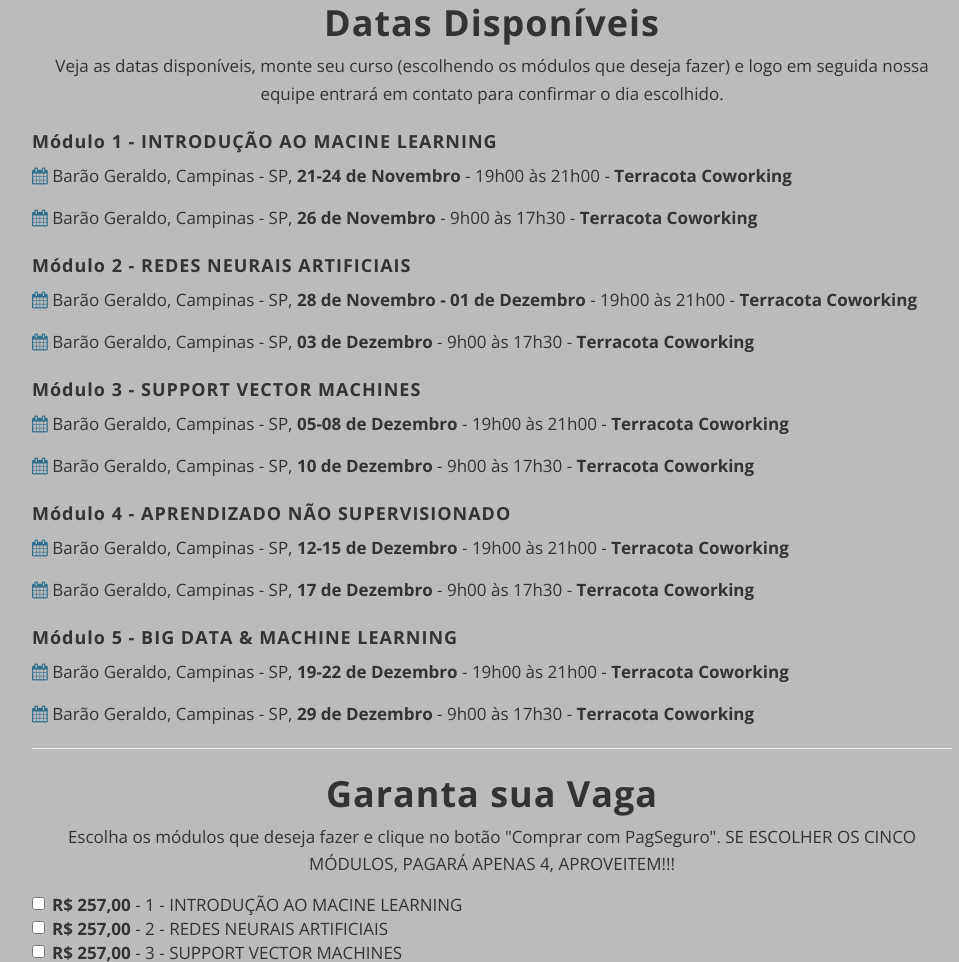
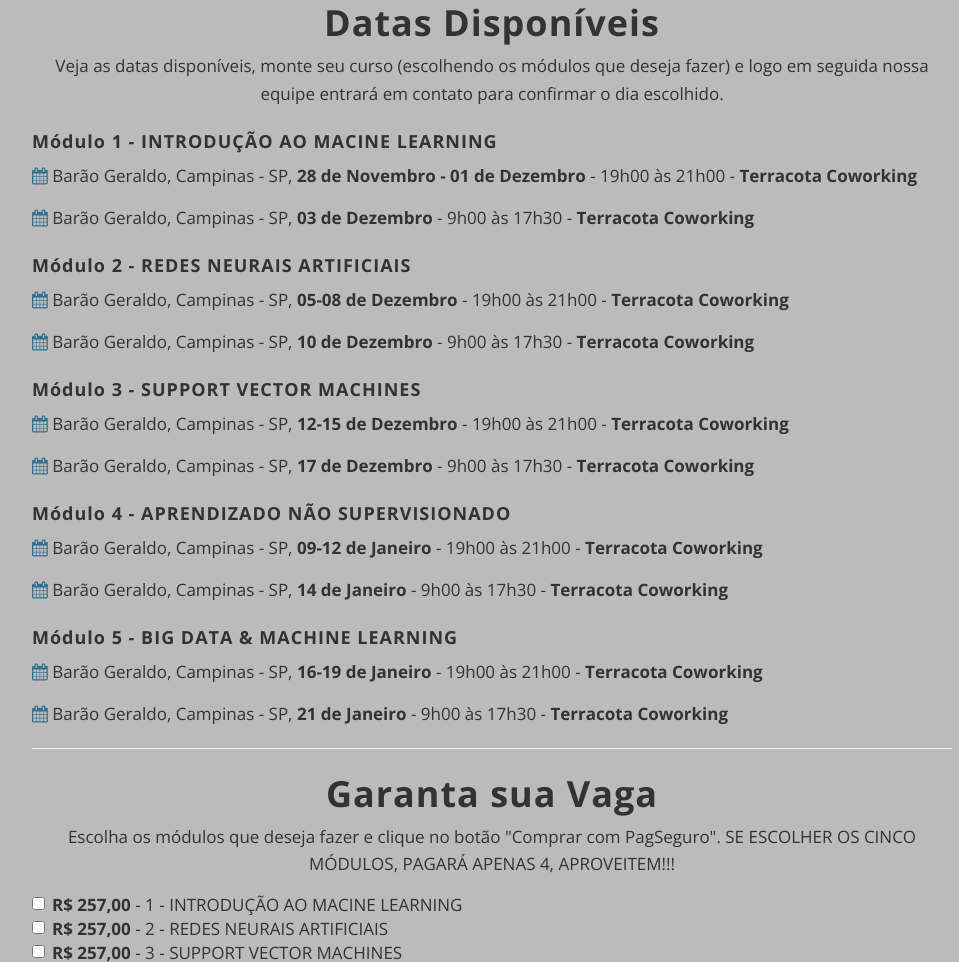
Before and after one commit to alephbit/alephbit.github.io, a website: page course-ml.html in a window 1280 px wide. Shown: the part 3956-4918 px from the top of the page, without its empty margins (148-1107 px from the left). Drawn offline with nearby package versions, Linux system fonts and the light colour scheme; some packages are replaced by stand-ins of ours; a script that the page names is missing.

Commit message:
Correcao datas dos módulos

```diff
--- a/course-ml.html
+++ b/course-ml.html
@@ -274,24 +274,24 @@
 
         <div class="text-left">
             <h4>Módulo 1 - INTRODUÇÃO AO MACINE LEARNING</h4>
-	    <p><i class="fa fa-calendar text-info" aria-hidden="true"></i> Barão Geraldo, Campinas - SP, <b>21-24 de Novembro</b> - 19h00 às 21h00 - <b>Terracota Coworking</b></p>
-	    <p><i class="fa fa-calendar text-info" aria-hidden="true"></i> Barão Geraldo, Campinas - SP, <b>26 de Novembro</b> - 9h00 às 17h30 - <b>Terracota Coworking</b></p>
-
-            <h4>Módulo 2 - REDES NEURAIS ARTIFICIAIS</h4>
 	    <p><i class="fa fa-calendar text-info" aria-hidden="true"></i> Barão Geraldo, Campinas - SP, <b>28 de Novembro - 01 de Dezembro</b> - 19h00 às 21h00 - <b>Terracota Coworking</b></p>
 	    <p><i class="fa fa-calendar text-info" aria-hidden="true"></i> Barão Geraldo, Campinas - SP, <b>03 de Dezembro</b> - 9h00 às 17h30 - <b>Terracota Coworking</b></p>
 
-            <h4>Módulo 3 - SUPPORT VECTOR MACHINES</h4>
+            <h4>Módulo 2 - REDES NEURAIS ARTIFICIAIS</h4>
 	    <p><i class="fa fa-calendar text-info" aria-hidden="true"></i> Barão Geraldo, Campinas - SP, <b>05-08 de Dezembro</b> - 19h00 às 21h00 - <b>Terracota Coworking</b></p>
 	    <p><i class="fa fa-calendar text-info" aria-hidden="true"></i> Barão Geraldo, Campinas - SP, <b>10 de Dezembro</b> - 9h00 às 17h30 - <b>Terracota Coworking</b></p>
 
-            <h4>Módulo 4 - APRENDIZADO NÃO SUPERVISIONADO</h4>
+            <h4>Módulo 3 - SUPPORT VECTOR MACHINES</h4>
 	    <p><i class="fa fa-calendar text-info" aria-hidden="true"></i> Barão Geraldo, Campinas - SP, <b>12-15 de Dezembro</b> - 19h00 às 21h00 - <b>Terracota Coworking</b></p>
 	    <p><i class="fa fa-calendar text-info" aria-hidden="true"></i> Barão Geraldo, Campinas - SP, <b>17 de Dezembro</b> - 9h00 às 17h30 - <b>Terracota Coworking</b></p>
 
+            <h4>Módulo 4 - APRENDIZADO NÃO SUPERVISIONADO</h4>
+	    <p><i class="fa fa-calendar text-info" aria-hidden="true"></i> Barão Geraldo, Campinas - SP, <b>09-12 de Janeiro</b> - 19h00 às 21h00 - <b>Terracota Coworking</b></p>
+	    <p><i class="fa fa-calendar text-info" aria-hidden="true"></i> Barão Geraldo, Campinas - SP, <b>14 de Janeiro</b> - 9h00 às 17h30 - <b>Terracota Coworking</b></p>
+
             <h4>Módulo 5 - BIG DATA & MACHINE LEARNING</h4>
-	    <p><i class="fa fa-calendar text-info" aria-hidden="true"></i> Barão Geraldo, Campinas - SP, <b>19-22 de Dezembro</b> - 19h00 às 21h00 - <b>Terracota Coworking</b></p>
-	    <p><i class="fa fa-calendar text-info" aria-hidden="true"></i> Barão Geraldo, Campinas - SP, <b>29 de Dezembro</b> - 9h00 às 17h30 - <b>Terracota Coworking</b></p>
+	    <p><i class="fa fa-calendar text-info" aria-hidden="true"></i> Barão Geraldo, Campinas - SP, <b>16-19 de Janeiro</b> - 19h00 às 21h00 - <b>Terracota Coworking</b></p>
+	    <p><i class="fa fa-calendar text-info" aria-hidden="true"></i> Barão Geraldo, Campinas - SP, <b>21 de Janeiro</b> - 9h00 às 17h30 - <b>Terracota Coworking</b></p>
 
 	    <hr />
 		<h1 class="text-center">Garanta sua Vaga</h1>
```
